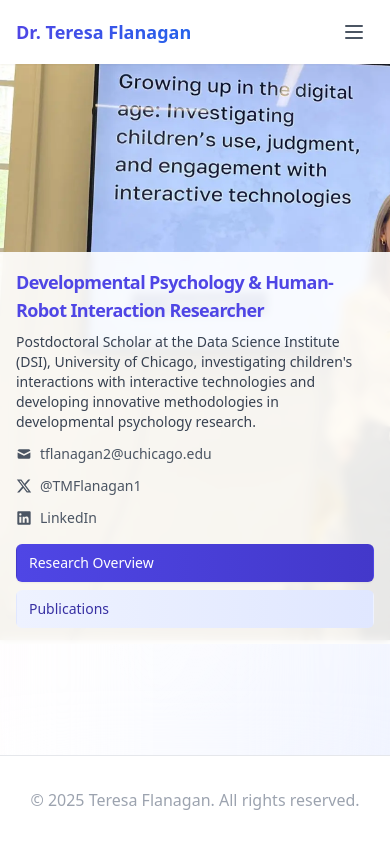
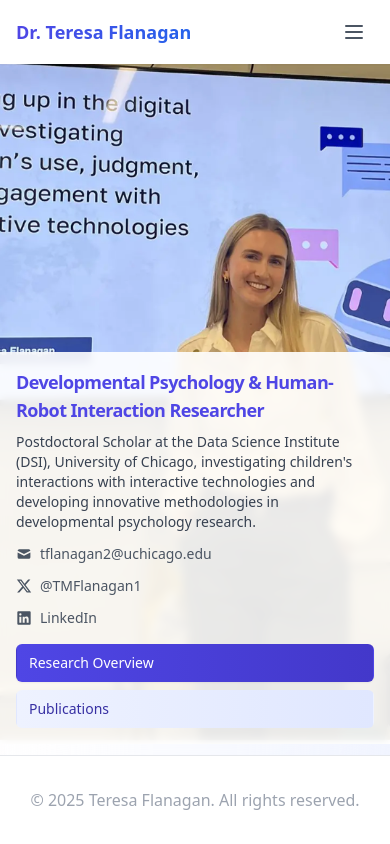
Before and after one commit to mpoz425/TessF, a Next.js app: page / in a window 390 px wide. Built offline with nearby package versions, Linux system fonts and the light colour scheme.

Commit message:
mobile compatibility

```diff
--- a/components/ui/Hero.tsx
+++ b/components/ui/Hero.tsx
@@ -8,13 +8,13 @@ const Hero: React.FC = () => {
       <div className="max-w-none mx-auto">
         <div className="relative">
           {/* Full-width image container */}
-          <div className="relative w-full" style={{ height: 'calc(100vh - 200px)' }}>
+          <div className="relative w-full" style={{ height: 'calc(100vh - 100px)' }}>
             <div className="absolute inset-0">
               <Image
                 src="/images/Tess_Hero.png"
                 alt="Dr. Teresa Flanagan presenting her research on children's interaction with digital technologies"
                 fill
-                style={{ objectFit: 'cover', objectPosition: 'left center' }}
+                style={{ objectFit: 'cover', objectPosition: 'center center' }}
                 loading="eager"
                 className="w-full"
               />
```
